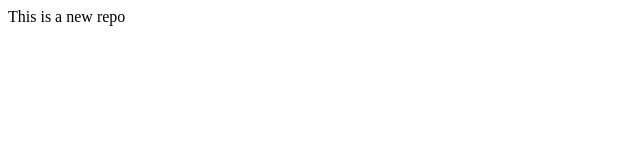
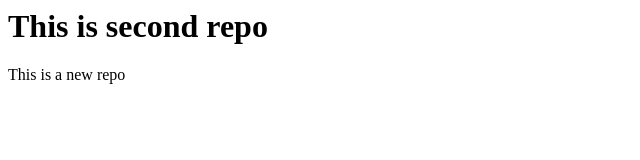
Before and after one commit to 1-Kiran/localrepo, a plain HTML site: page index.html in a window 1280 px wide. Shown: the whole page, without its empty margins (0-640 px from the left). Drawn offline with Linux system fonts and the light colour scheme.

Commit message:
Update index.html

```diff
--- a/index.html
+++ b/index.html
@@ -1 +1,2 @@
+<h1>This is second repo</h1>
 <p>This is a new repo</p>
```
